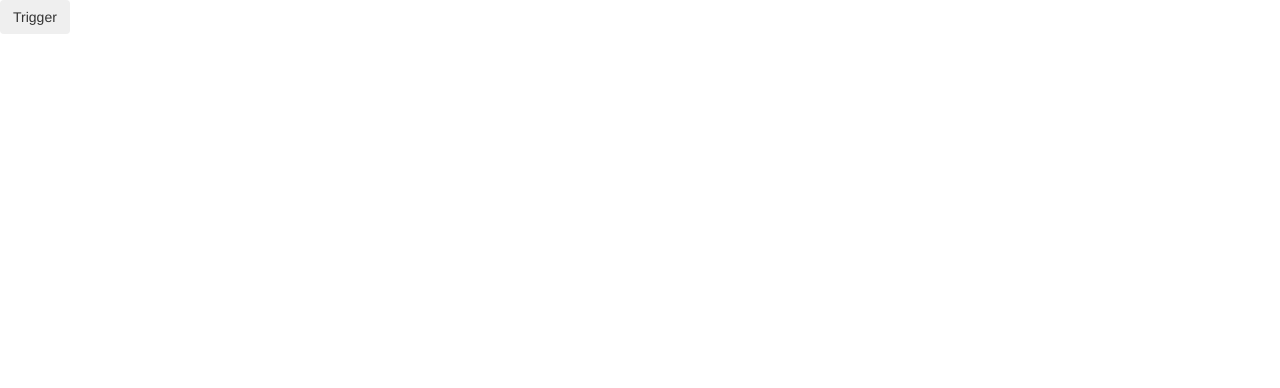
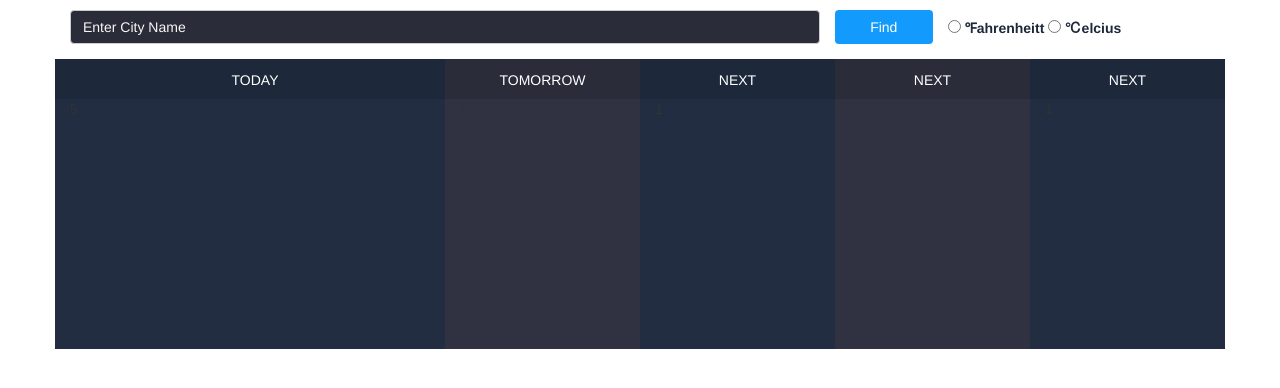
Before and after one commit to freddiecabrera/weather-app, a plain HTML site: page index.html in a window 1280 px wide. Drawn offline with nearby package versions, Linux system fonts and the light colour scheme; some packages are replaced by stand-ins of ours.

Commit message:
add style

```diff
--- a/index.html
+++ b/index.html
@@ -8,10 +8,45 @@
 </head>
 <body>
 
-  <button class='btn'>Trigger</button>
+  <!-- <button class='btn'>Trigger</button> -->
 
 
 
+
+<div class="container">
+  <div class="row findForm">
+
+    <div class="form-group col-lg-8 titleForm citySearchForm">
+      <input id="title" class="form-control input-group-lg reg_name search-bar" type="text" name="title" title="Enter title" placeholder="Enter City Name"/>
+    </div>
+
+    <button class="btn col-lg-1">Find</button>
+
+
+    <label class='col-lg-3 radioBtnText'>
+      <input type="radio" name="optionsRadios" id="optionsRadios1" value="option1">
+      <span>&#8457;ahrenheitt</span>
+      <input type="radio" name="optionsRadios" id="optionsRadios2" value="option2">
+      <span>&#8451;elcius</span>
+    </label>
+  </div>
+
+  <div class="row">
+    <div class="col-sm-4 top-odd top-outside-left-row"><p id='currentDay'>TODAY</p></div>
+    <div class="col-sm-2 top-even top-middle-row"><p>TOMORROW</p></div>
+    <div class="col-sm-2 top-odd top-middle-row"><p>NEXT</p></div>
+    <div class="col-sm-2 top-even top-middle-row"><p>NEXT</p></div>
+    <div class="col-sm-2 top-odd top-outside-right-row"><p>NEXT</p></div>
+  </div>
+
+  <div class="row">
+    <div class="col-sm-4 bottom-odd bottom-outside-left-row">5</div>
+    <div class="col-sm-2 bottom-even bottom-middle-row">1</div>
+    <div class="col-sm-2 bottom-odd bottom-middle-row">1</div>
+    <div class="col-sm-2 bottom-even bottom-middle-row">1</div>
+    <div class="col-sm-2 bottom-odd bottom-outside-right-row">1</div>
+  </div>
+</div>
 
 
 
--- a/main.js
+++ b/main.js
@@ -9,7 +9,7 @@ var lat;
 var long;
 var initialLocation;
 
-navigator.geolocation.getCurrentPosition(function (position) {
+navigator.geolocation.getCurrentPosition(function(position) {
   lat = position.coords.latitude;
   long = position.coords.longitude;
   getCurrentCity();
@@ -20,7 +20,7 @@ navigator.geolocation.getCurrentPosition(function (position) {
 function getCurrentCity() {
   $.ajax({
     method: 'GET',
-    url: 'https://maps.googleapis.com/maps/api/geocode/json?latlng='+lat+','+long+'&key=AIzaSyBuUxK6G7_cGQmw1Y1FUUHGak4_C2bX15I',
+    url: 'https://maps.googleapis.com/maps/api/geocode/json?latlng=' + lat + ',' + long + '&key=AIzaSyBuUxK6G7_cGQmw1Y1FUUHGak4_C2bX15I',
     success: function (data) {
       initialLocation = data.results[0].address_components[3].long_name;
       console.log(initialLocation);
@@ -35,7 +35,7 @@ function getCurrentCity() {
 var ajaxCall = function () {
   $.ajax({
     method: 'GET',
-    url: 'http://api.openweathermap.org/data/2.5/weather?q=losangeles&units=imperial&appid=8b7d40ff29a3bc2cfbc6dc4a39ab4577',
+    url: 'http://api.openweathermap.org/data/2.5/forecast?q=' + initialLocation + '&units=imperial&appid=8b7d40ff29a3bc2cfbc6dc4a39ab4577',
     success: function (data) {
       console.log(data);
     },
--- a/style.css
+++ b/style.css
@@ -0,0 +1,83 @@
+/*light blue 394666
+dark blue 313653
+
+light black 303141
+dark black 1B2322*/
+.findForm{
+  margin-top: 10px;
+}
+.form-control::-moz-placeholder {
+  color: #F7F7F5;
+}
+.form-control:-ms-input-placeholder {
+  color: #F7F7F5;
+}
+.form-control::-webkit-input-placeholder {
+  color: #F7F7F5;
+}
+.search-bar{
+  background-color: #2b2c3a;\
+}
+.btn{
+  background-color: #129BFD;
+  color: white;
+}
+
+.radioBtnText{
+  margin-top: 6px;
+  color: #1e283b;
+
+}
+
+/*//////////////////////////////////////////////////////////*/
+
+.top-odd{
+  background-color: #1e283b;
+  height: 40px;
+  border-color: white;
+}
+
+.top-even{
+  background-color: #2b2c3a;
+  height: 40px;
+  border-color: white;
+}
+/*.top-outside-right-row{
+  border-top-right-radius: 12px;
+}
+
+.top-outside-left-row{
+  border-top-left-radius: 12px;
+}*/
+p{
+  color: white;
+  margin-top: 11px;
+  text-align: center;
+}
+#currentDay{
+  color: white;
+  margin-top: 11px;
+  margin-left: 10px;
+}
+/*//////////////////////////////////////////////////////////*/
+
+.bottom-even{
+  background-color: #303141;
+  height: 250px;
+  border-color: white;
+}
+
+.bottom-odd{
+  background-color: #222d42;
+  height: 250px;
+  border-color: white;
+}
+/*
+.bottom-outside-right-row{
+  border-bottom-right-radius: 12px;
+}
+
+.bottom-outside-left-row{
+  border-bottom-left-radius: 12px;
+}*/
+/*//////////////////////////////////////////////////////////*/
```
Also changed, not shown: 1 other file.
